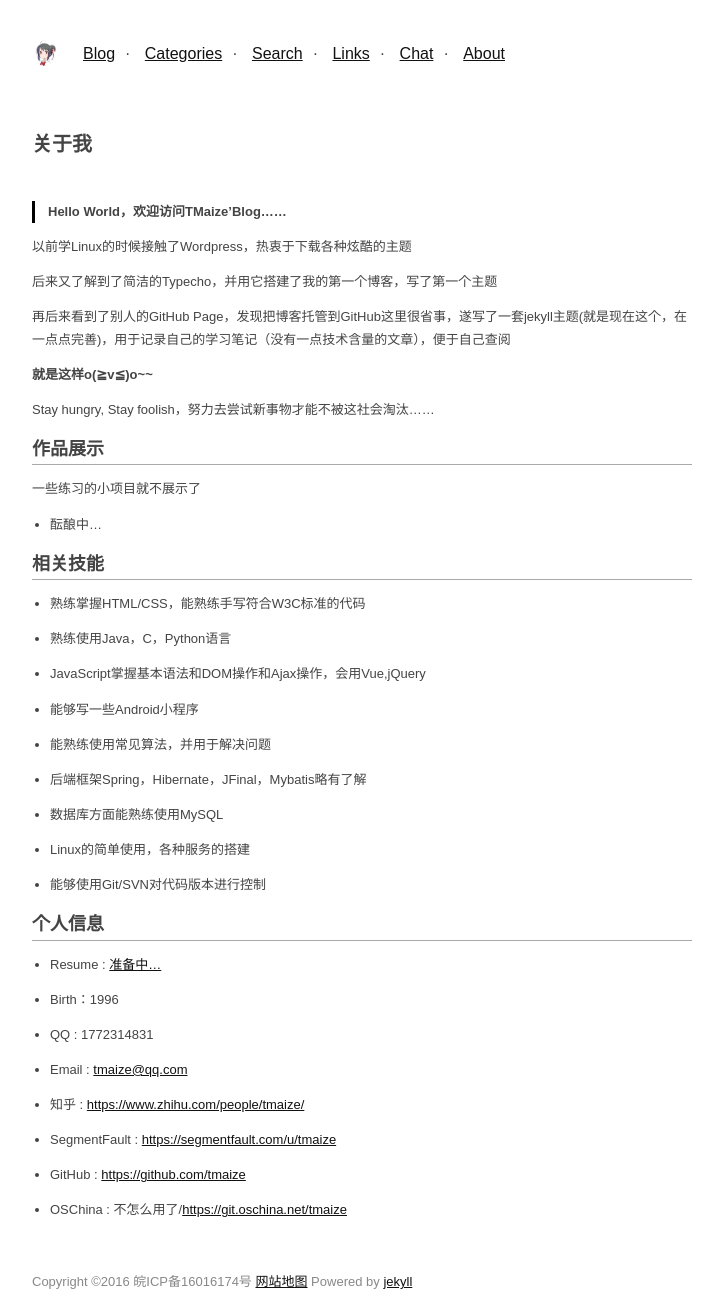
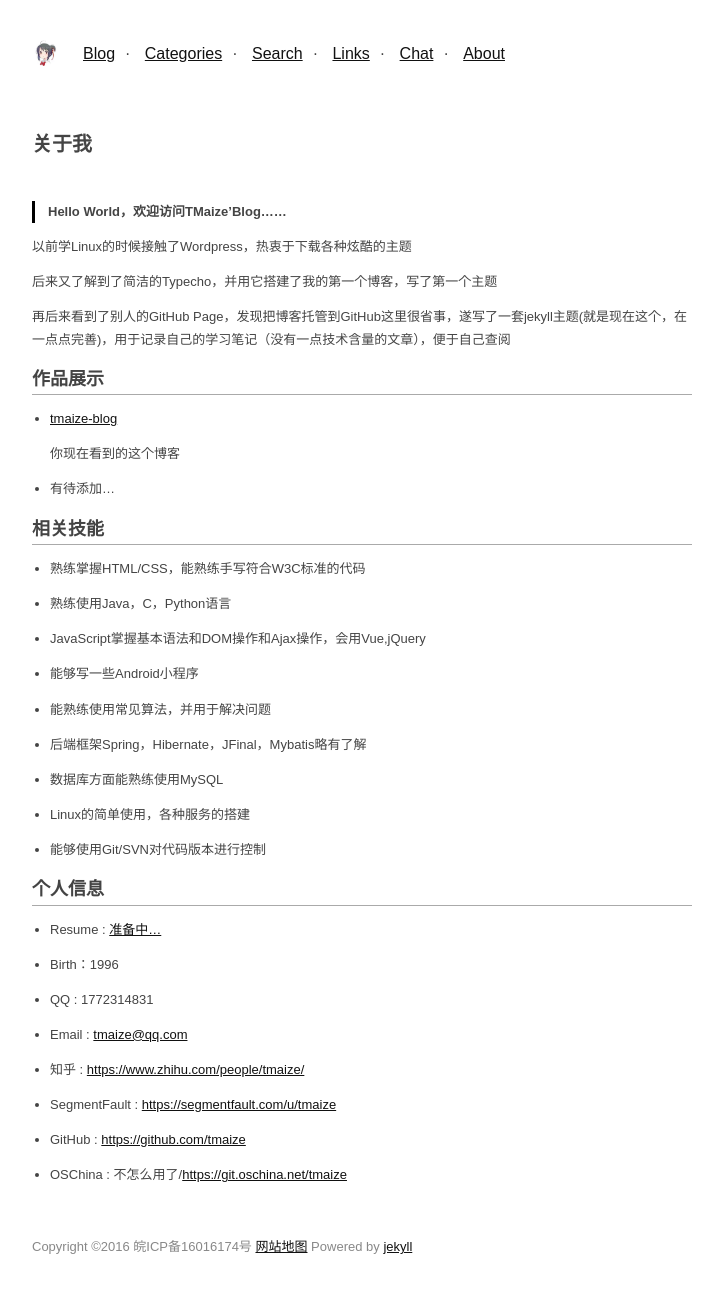
Before and after one commit to TMaize/tmaize-blog, a Jekyll site: the page built from pages/about.md, in a window 1280 px wide. Shown: the whole page, without its empty margins (278-1001 px from the left). Built offline with Jekyll 4.4.1, drawn with Linux system fonts in a browser that asks for light colours; comment, search, counter and statistics services are not loaded; after the commit the page ends 1268 px from its top, so only the background shows below that.

Commit message:
修改关于我

```diff
--- a/pages/about.md
+++ b/pages/about.md
@@ -11,16 +11,13 @@ title: 关于我
 
 再后来看到了别人的GitHub Page，发现把博客托管到GitHub这里很省事，遂写了一套jekyll主题(就是现在这个，在一点点完善)，用于记录自己的学习笔记（没有一点技术含量的文章），便于自己查阅
 
-**就是这样o(≧v≦)o~~**
-
-Stay hungry, Stay foolish，努力去尝试新事物才能不被这社会淘汰......
-
 # 作品展示
 
-一些练习的小项目就不展示了
++ [tmaize-blog](https://github.com/TMaize/tmaize-blog)
 
-+ 酝酿中…
+    你现在看到的这个博客
 
++ 有待添加...
 
 # 相关技能
 
```
